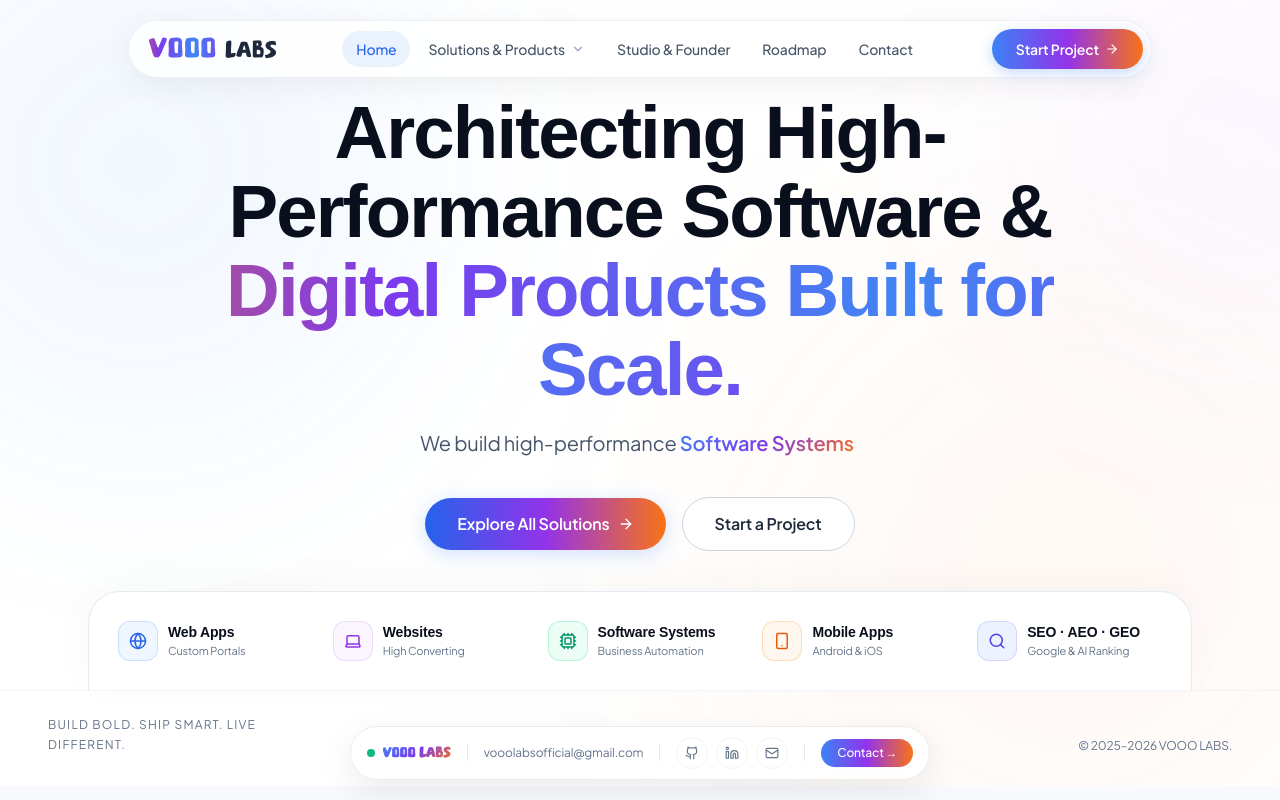
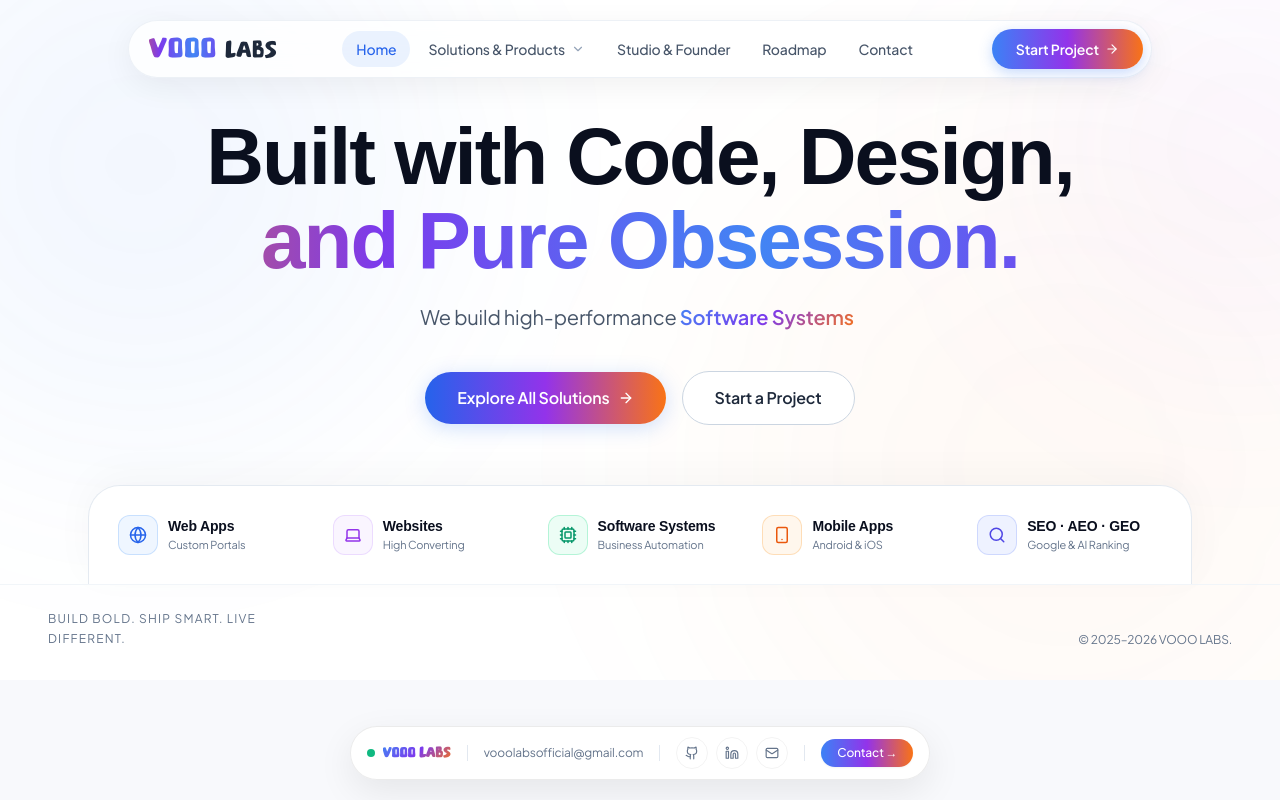
Before and after one commit to vooolabsofficial-sys/vooolabs-website, a React (Vite) app: page / in a window 1280 px wide. Shown: the top 800 px of the page. Built offline with nearby package versions, Linux system fonts and the light colour scheme; a web font is replaced by a local one.

Commit message:
feat: set hero headline to 'Built with Code, Design, and Pure Obsession.'

```diff
--- a/src/components/home/Slide1_Hero.tsx
+++ b/src/components/home/Slide1_Hero.tsx
@@ -66,9 +66,9 @@ export default function Slide1_Hero() {
 
         {/* HEADING */}
         <FadeIn delay={0.05} y={30}>
-          <h1 className="font-clash text-[8.5vw] sm:text-[5.4vw] md:text-[4.65rem] font-bold text-[#0A0F1E] leading-[1.06] tracking-tight mb-5">
-            Architecting High-Performance Software & <br />
-            <span className="shimmer-text">Digital Products Built for Scale.</span>
+          <h1 className="font-clash text-[9vw] sm:text-[5.8vw] md:text-[5rem] font-bold text-[#0A0F1E] leading-[1.05] tracking-tight mb-5">
+            Built with Code, Design, <br />
+            <span className="shimmer-text">and Pure Obsession.</span>
           </h1>
         </FadeIn>
 
```
